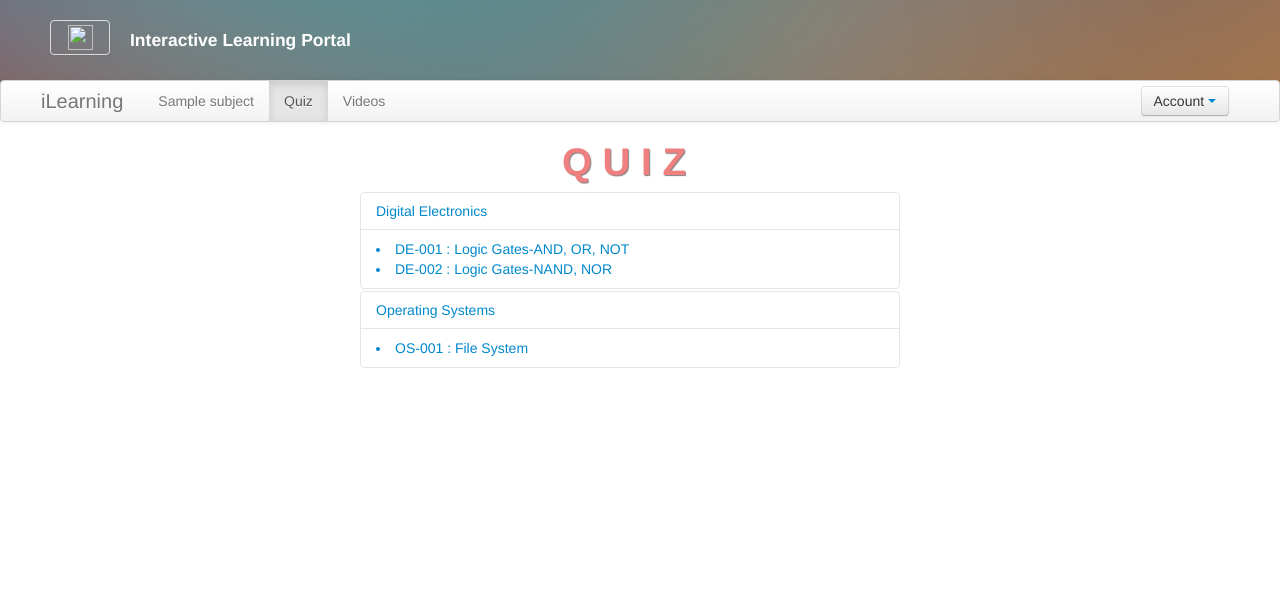
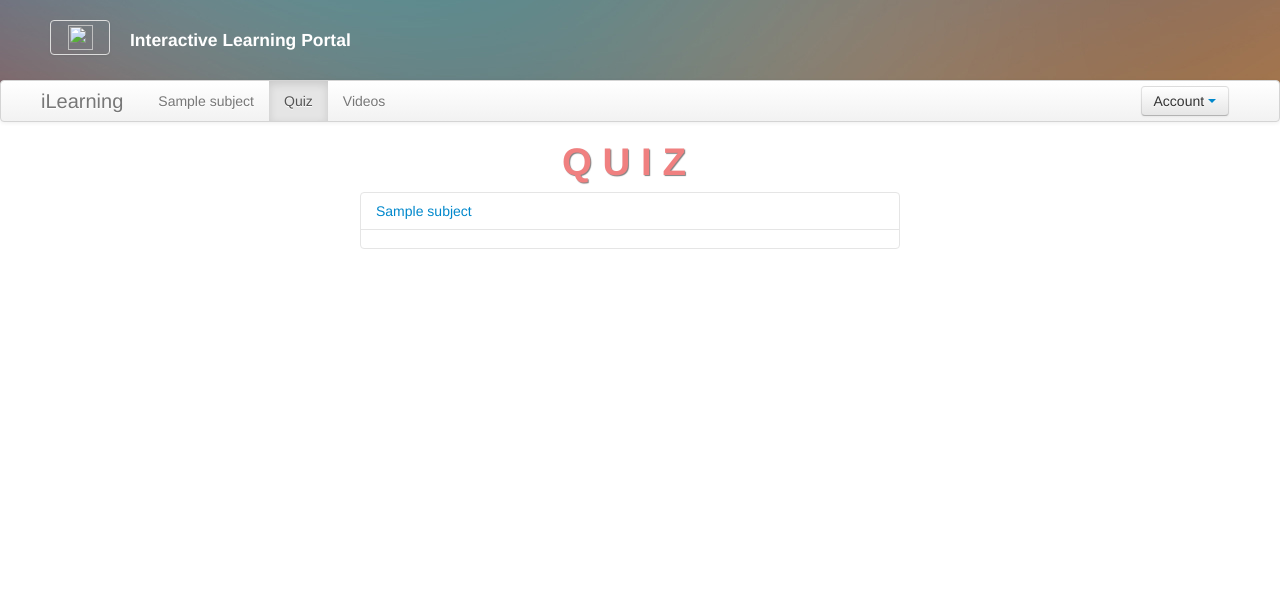
Before and after one commit to kannankumar/Shloka, a Django app: template templates/quiz.html in a window 1280 px wide. Shown: the top 608 px of the page. Run offline with Django 3.2, Linux system fonts and the light colour scheme; the template is opened without the code that fills it: most values are stand-ins (such as "Sample title", 1, 10 or a date in 2020); parts of the project's set-up code (start-up, migrations or seed data) failed here and were passed over; some libraries are stand-ins or nearby versions.

Commit message:
Shows all quizzes on quiz page dynamically
Whenever quizzes are added, they will show in the quiz page under respective subjects with quizname and links

```diff
--- a/templates/quiz.html
+++ b/templates/quiz.html
@@ -128,7 +128,30 @@
 <div class="span4"></div>
 <div class="span7">
 <div class="accordion" id="accordion2">
-  <div class="accordion-group">
+
+{% for s in subject %}
+ <div class="accordion-group">
+    <div class="accordion-heading">
+      <a class="accordion-toggle" data-toggle="collapse" data-parent="#accordion2" href="#collapse{{s.code}}">
+       	{{s.name}}
+      </a>
+    </div>
+    <div id="collapse{{s.code}}" class="accordion-body collapse in">
+      <div class="accordion-inner">
+	{% for q in quiz %}
+		{% ifequal s.code q.subject %}
+		        <a href="/quizzy_video/{{q.id}}/"><li>{{q.subject.upper}} - :{{q.text}}</li></a>
+		{% endifequal %}
+	{% endfor %}
+      </div>
+    </div>
+  </div>
+{% endfor %}
+
+
+
+
+  <!--div class="accordion-group">
     <div class="accordion-heading">
       <a class="accordion-toggle" data-toggle="collapse" data-parent="#accordion2" href="#collapseOne">
        Digital Electronics
@@ -152,7 +175,7 @@
          <a href="/quizzy_video/1/"><li>OS-001 : File System</li></a>
       </div>
     </div>
-  </div>
+  </div-->
 </div>
 </div>
 <div class="span1"></div>
```
Also changed, not shown: views.py (+5 -2 lines), 1 other file.
